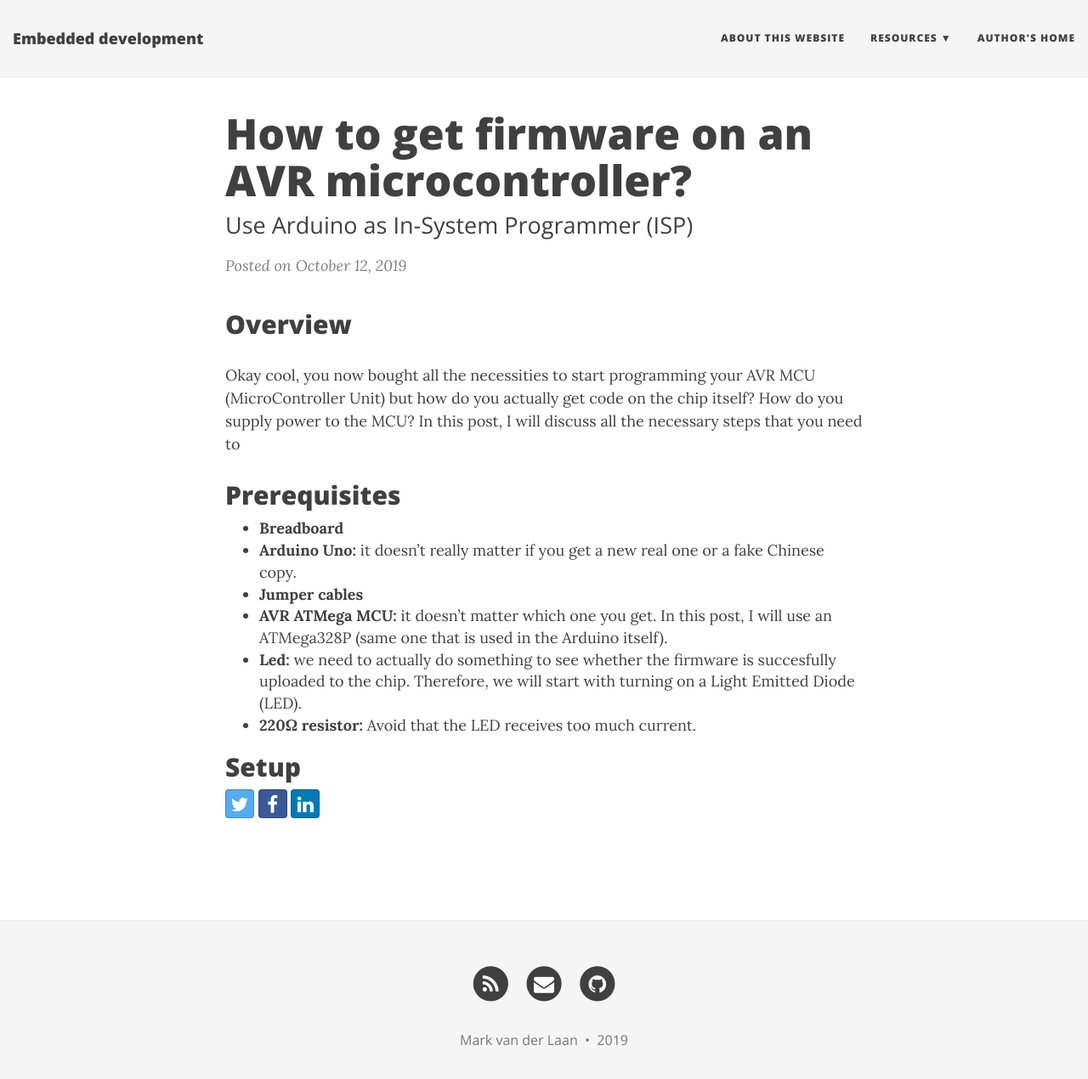
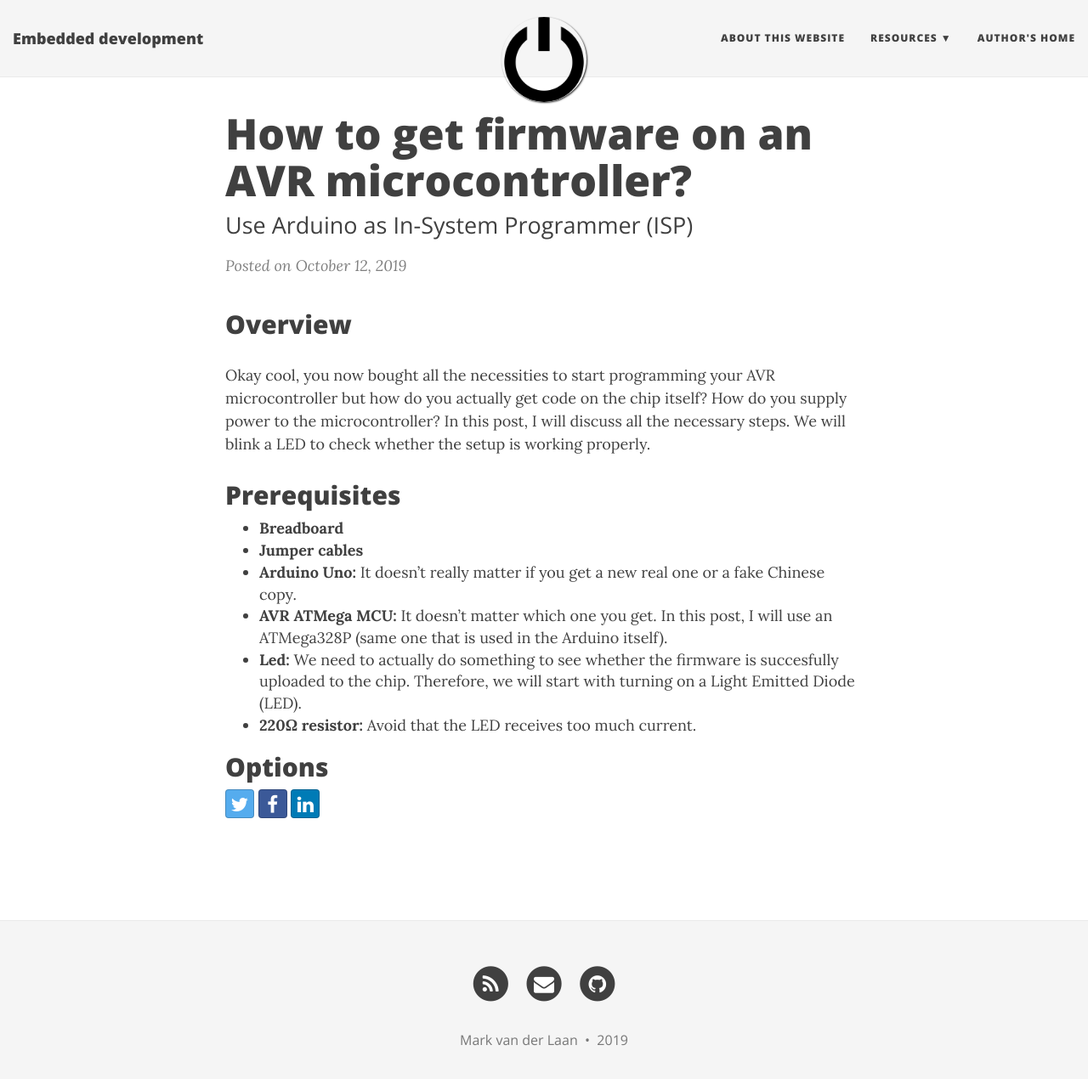
Before and after one commit to markvdlaan93/markvdlaan93.github.io, a Jekyll site: the page built from _posts/2019-10-12-isr-programmer.md, in a window 1280 px wide and 1286 px high. Shown: the top 1270 px of the window at 85% size. Built offline with Jekyll 4.4.1, drawn with Linux system fonts in a browser that asks for light colours; nearby versions of some CDN libraries; comment, search, counter and statistics services are not loaded.

Commit message:
Add image to article

```diff
--- a/_posts/2019-10-12-isr-programmer.md
+++ b/_posts/2019-10-12-isr-programmer.md
@@ -2,19 +2,19 @@
 layout: post
 title: How to get firmware on an AVR microcontroller?
 subtitle: Use Arduino as In-System Programmer (ISP)
-image:
+image: /img/powersymbol.png
 ---
 
 ## Overview
 
-Okay cool, you now bought all the necessities to start programming your AVR MCU (MicroController Unit) but how do you actually get code on the chip itself? How do you supply power to the MCU? In this post, I will discuss all the necessary steps that you need to
+Okay cool, you now bought all the necessities to start programming your AVR microcontroller but how do you actually get code on the chip itself? How do you supply power to the microcontroller? In this post, I will discuss all the necessary steps. We will blink a LED to check whether the setup is working properly.
 
 ## Prerequisites
 * **Breadboard**
-* **Arduino Uno:** it doesn't really matter if you get a new real one or a fake Chinese copy.
 * **Jumper cables**
-* **AVR ATMega MCU:** it doesn't matter which one you get. In this post, I will use an ATMega328P (same one that is used in the Arduino itself).
-* **Led:** we need to actually do something to see whether the firmware is succesfully uploaded to the chip. Therefore, we will start with turning on a Light Emitted Diode (LED).
+* **Arduino Uno:** It doesn't really matter if you get a new real one or a fake Chinese copy.
+* **AVR ATMega MCU:** It doesn't matter which one you get. In this post, I will use an ATMega328P (same one that is used in the Arduino itself).
+* **Led:** We need to actually do something to see whether the firmware is succesfully uploaded to the chip. Therefore, we will start with turning on a Light Emitted Diode (LED).
 * **220Ω resistor:** Avoid that the LED receives too much current.
 
-## Setup
+## Options
```
Also changed, not shown: img/powersymbol.png (added), 2 other files.
